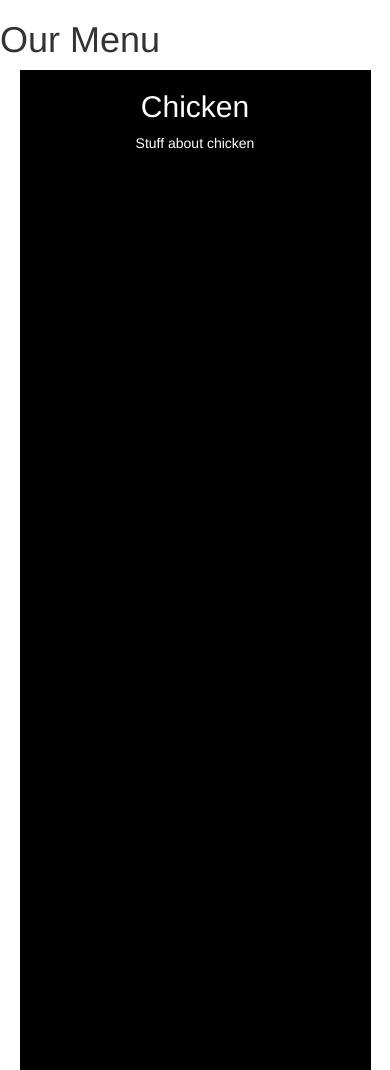
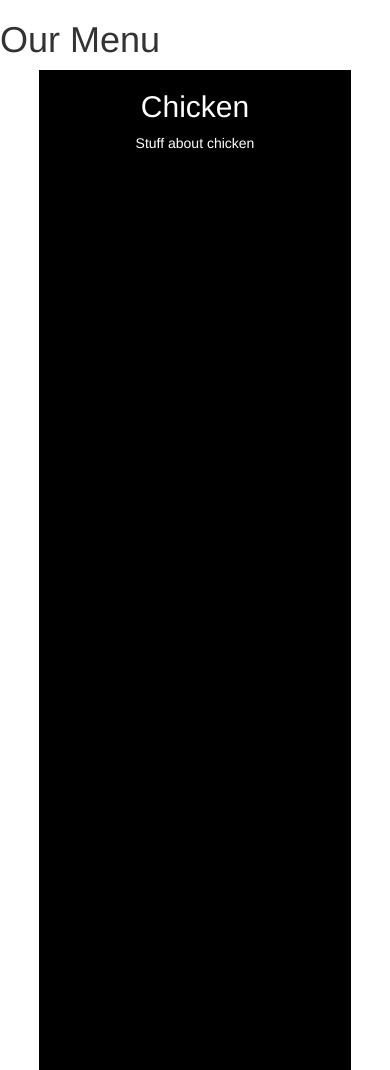
Before and after one commit to rgodinez/rgodinez.github.io, a Jekyll site: the page coursera/module3/index.html, which Jekyll copies as it is, in a window 390 px wide. Built offline with Jekyll 4.4.1, drawn with Linux system fonts in a browser that asks for light colours; nearby versions of some CDN libraries; library files that are not in the unit come from our copies.

Commit message:
Update styles.css

```diff
--- a/coursera/module3/css/styles.css
+++ b/coursera/module3/css/styles.css
@@ -16,6 +16,6 @@
 
 @media (max-width: 767px) {
   .container-fluid {
-    width: 90%;
+    width: 80%;
   }
 }
```
